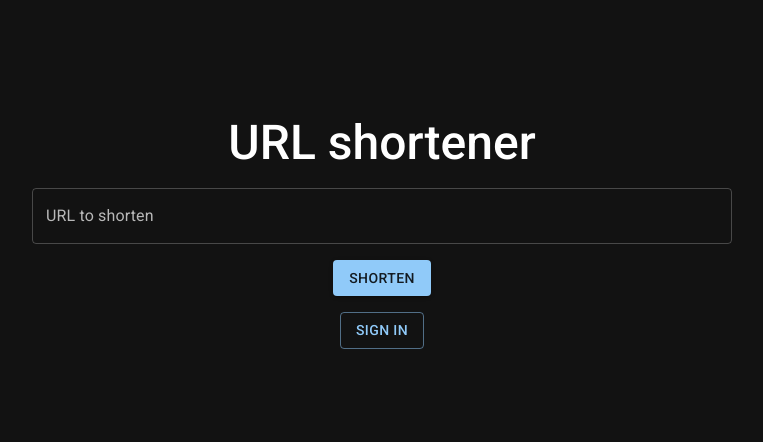
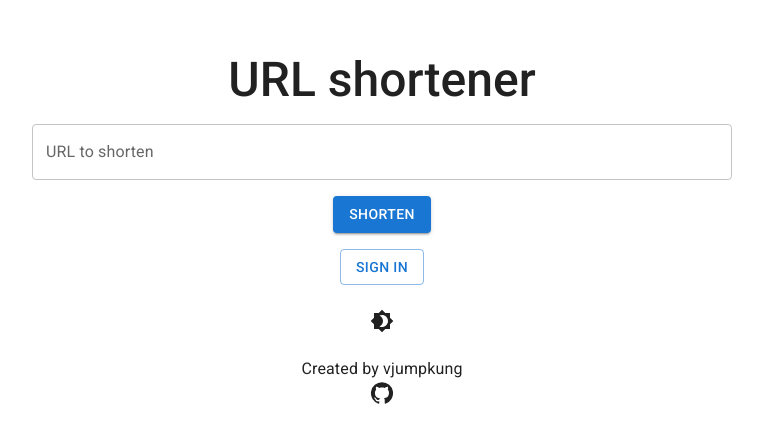
Before and after one commit to vjumpkung/vjump-short-url, a Next.js app: page / in a window 1280 px wide. Shown: the part 168-610 px from the top of the page, without its empty margins (258-1021 px from the left). Built offline with nearby package versions, Linux system fonts and the light colour scheme; no server answers.

Commit message:
fixed layout and add dark mode

```diff
--- a/src/pages/_app.tsx
+++ b/src/pages/_app.tsx
@@ -1,31 +1,67 @@
+import { ThemeProvider } from "@emotion/react";
 import "@fontsource/roboto/300.css";
 import "@fontsource/roboto/400.css";
 import "@fontsource/roboto/500.css";
 import "@fontsource/roboto/700.css";
+import { createTheme, useMediaQuery } from "@mui/material";
 import { AppCacheProvider } from "@mui/material-nextjs/v13-pagesRouter";
+import CssBaseline from "@mui/material/CssBaseline";
 import { SessionProvider } from "next-auth/react";
-import CssBaseline from "@mui/material/CssBaseline";
 import type { AppProps } from "next/app";
-import { createTheme } from "@mui/material";
-import { ThemeProvider } from "@emotion/react";
+import { createContext, useEffect, useMemo, useState } from "react";
 import { ToastContainer } from "react-toastify";
 import "react-toastify/dist/ReactToastify.css";
 
-const darkTheme = createTheme({
-  palette: {
-    mode: "dark",
-  },
-});
+export const ColorModeContext = createContext({ toggleColorMode: () => {} });
 
 export default function App({ Component, pageProps }: AppProps) {
+  const prefersDarkMode = useMediaQuery("(prefers-color-scheme: dark)");
+
+  const [mode, setMode] = useState<"light" | "dark">("light");
+  const colorMode = useMemo(
+    () => ({
+      toggleColorMode: () => {
+        setMode((prevMode) => {
+          localStorage.setItem(
+            "color-mode",
+            prevMode === "light" ? "dark" : "light"
+          );
+          return prevMode === "light" ? "dark" : "light";
+        });
+      },
+    }),
+    []
+  );
+
+  const theme = useMemo(
+    () =>
+      createTheme({
+        palette: {
+          mode,
+        },
+      }),
+    [mode]
+  );
+
+  useEffect(() => {
+    const localMode = localStorage.getItem("color-mode");
+    if (localMode) {
+      setMode(localMode as "light" | "dark");
+    } else {
+      setMode(prefersDarkMode ? "dark" : "light");
+    }
+  }, [prefersDarkMode]);
+
   return (
     <AppCacheProvider {...pageProps}>
       <SessionProvider session={pageProps.session}>
-        <ThemeProvider theme={darkTheme}>
-          <ToastContainer />
-          <CssBaseline />
-          <Component {...pageProps} />
-        </ThemeProvider>
+        <ColorModeContext.Provider value={colorMode}>
+          <ThemeProvider theme={theme}>
+            <ToastContainer />
+            <CssBaseline />
+            <Component {...pageProps} />
+          </ThemeProvider>
+        </ColorModeContext.Provider>
       </SessionProvider>
     </AppCacheProvider>
   );
--- a/src/pages/index.tsx
+++ b/src/pages/index.tsx
@@ -4,17 +4,23 @@ import {
   CircularProgress,
   Container,
   Grid,
+  IconButton,
   TextField,
   Typography,
+  useTheme,
 } from "@mui/material";
 import copy from "copy-to-clipboard";
 import { useSession } from "next-auth/react";
 import Link from "next/link";
-import { useState } from "react";
+import { useContext, useState } from "react";
 import { toast } from "react-toastify";
 import isURL from "validator/lib/isURL";
 import LoginButton from "./components/login_button";
 import Head from "next/head";
+import { ColorModeContext } from "./_app";
+import Brightness4Icon from "@mui/icons-material/Brightness4";
+import Brightness7Icon from "@mui/icons-material/Brightness7";
+import GitHub from "@mui/icons-material/GitHub";
 
 export default function Home() {
   const { data: session, status } = useSession();
@@ -22,6 +28,8 @@ export default function Home() {
   const [isError, setIsError] = useState<boolean>(false);
   const [disabled, setDisabled] = useState<boolean>(false);
   const [helperText, setHelperText] = useState<string>("");
+  const theme = useTheme();
+  const colorMode = useContext(ColorModeContext);
 
   async function onSubmit() {
     console.log(session);
@@ -78,7 +86,7 @@ export default function Home() {
   }
 
   return (
-    <Container maxWidth="md">
+    <Container>
       <Head>
         <title>URL Shortener</title>
       </Head>
@@ -105,7 +113,7 @@ export default function Home() {
               URL shortener
             </Typography>
           </Grid>
-          <Grid item xs={12} marginX={"0.5em"}>
+          <Grid item xs={12} marginX={"0.75em"}>
             <TextField
               type="text"
               label="URL to shorten"
@@ -134,6 +142,30 @@ export default function Home() {
             ) : null}
             <LoginButton />
           </Grid>
+          <Grid item xs={12}>
+            <IconButton onClick={colorMode.toggleColorMode} color="inherit">
+              {theme.palette.mode === "dark" ? (
+                <Brightness7Icon />
+              ) : (
+                <Brightness4Icon />
+              )}
+            </IconButton>
+          </Grid>
+          <Grid item xs={12}>
+            <Link
+              href="https://github.com/vjumpkung/vjump-short-url"
+              style={{ textDecoration: "none" }}
+              rel="noopener noreferrer"
+              target="_blank"
+            >
+              <Box sx={{ alignSelf: "center", color: "text.primary" }}>
+                <Typography textAlign={"center"}>
+                  Created by vjumpkung
+                </Typography>
+                <GitHub />
+              </Box>
+            </Link>
+          </Grid>
         </Grid>
       </Box>
     </Container>
```
Also changed, not shown: src/pages/recent.tsx (+26 -5 lines).
